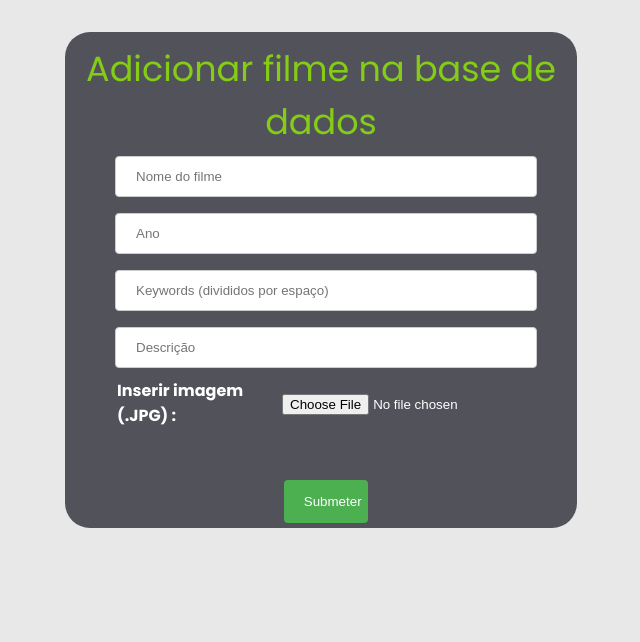
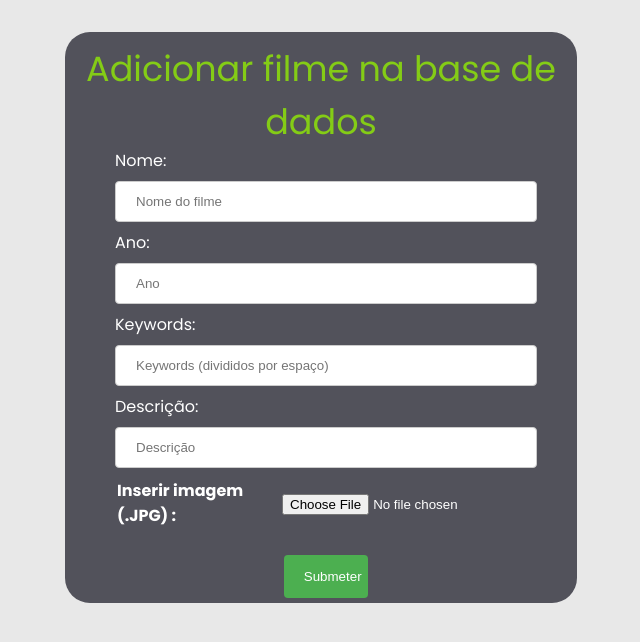
Before and after one commit to Allex0/Cactus-Soup, a PHP site: page /admin.php in a window 1280 px wide. Shown: the part 50-692 px from the top of the page, without its empty margins (319-959 px from the left). Run offline with PHP 8.4, Linux system fonts and the light colour scheme; the visitor is signed in with stand-in values (Sample User, id 1).

Commit message:
some changes

```diff
--- a/admin.php
+++ b/admin.php
@@ -39,12 +39,15 @@ else {
             </div>
             <div class="profile-page-form">
                 <form class="" action="admin-control.php" method="POST" enctype="multipart/form-data">
-
+                    <label>Nome:</label>
                     <input type="text" class="form-control" placeholder="Nome do filme" name="mname" value="" required><br>
+                    <label>Ano:</label>
                     <input type="text" class="form-control" placeholder="Ano" name="release" value="" required>
                     <br>
+                    <label>Keywords:</label>
                     <input type="text" class="form-control" placeholder="Keywords (divididos por espaço)" name="keywords" value="" required>
                     <br>
+                    <label>Descrição:</label>
                     <input type="text" class="form-control" placeholder="Descrição" name="desc" value="" required>
                     <br>
                     <div class="row">
@@ -63,7 +66,7 @@ else {
                             </table>
                         </div>
 
-                    </div> <br><br>
+                    </div> <br>
                     <div class="signupbutton">
                         <input type="submit" class="submeter" name="upload" value="Submeter">
                     </div>
--- a/main.php
+++ b/main.php
@@ -99,7 +99,7 @@ $_SESSION['LAST_ACTIVITY'] = $time;
                                 Organiza
                             </p>
                             <div class="box-feature-text-secundario">
-                                <p><p>Cria uma lista <br>com filmes/seris <br>
+                                <p><p>Cria uma lista <br>com filmes/séries <br>
                                     e organiza como quer!</p>
                             </div>
                         </div>
--- a/movies/movies.php
+++ b/movies/movies.php
@@ -214,7 +214,9 @@ while ($result = mysqli_fetch_assoc($records)) {
               elseif ($nota_avg >= 1){
                 echo '<img src="../images/1-4.png" height="70px" width="70px">';
               }
-
+              elseif($nota_avg == 0){
+                echo '<img src="../images/0.png" height="70px" width="70px">';
+              }
             echo '</div>
             ';
   if (isset($_SESSION['username'])) {
--- a/top_seris.php
+++ b/top_seris.php
@@ -17,7 +17,7 @@ include 'navbar.php';
 
     include '../login_register/config.php';
     $result = mysqli_query($conn, "SELECT * FROM seris ORDER BY nota DESC LIMIT 50");
-
+    $i = 1;
     echo '
         <center><h1 style="margin-top: 10px; color: #27272A;">Top Séries</h1></center>
 
@@ -28,7 +28,7 @@ include 'navbar.php';
         <div class="cards">';
     while ($row = mysqli_fetch_array($result)) {
         echo '
-
+        <p style="font-size: 28px; display: flex; justify-content: center; align-items: center;"> #'.$i++.'</p>
 
         <figure class="card">
 
```
Also changed, not shown: movies/seris.php (+21 -2 lines), images/0.png (added).
